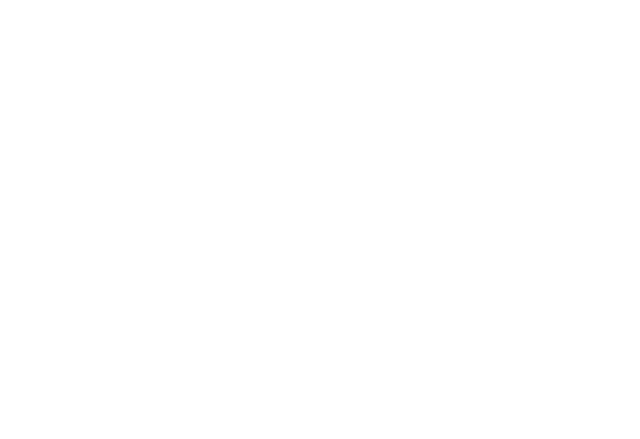
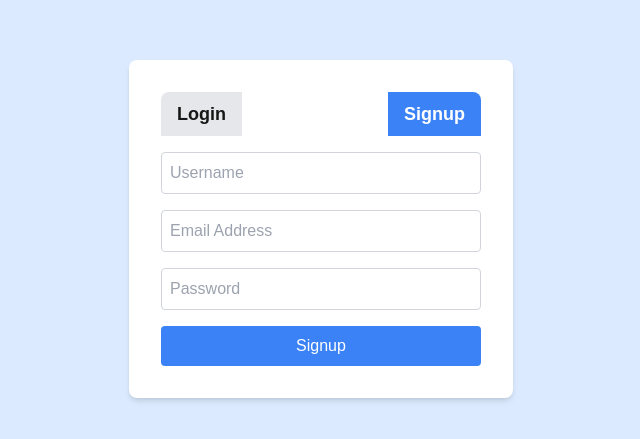
Before and after one commit to MinenMaster/snp-manager-frontend, a Next.js app: page / in a window 1280 px wide. Before the commit this address had no page. Shown: the part 171-610 px from the top of the page, without its empty margins (319-959 px from the left). Built offline with nearby package versions, Linux system fonts and the light colour scheme.

Commit message:
register and login (blocked by cors)

```diff
--- a/app/authContext.tsx
+++ b/app/authContext.tsx
@@ -1,36 +1,40 @@
-import { createContext, useContext, useState, useEffect } from "react";
-import { useRouter } from "next/router";
+"use client"; // Markiert die Datei als Client-Komponente
+
+import {
+  createContext,
+  useContext,
+  useState,
+  useEffect,
+  ReactNode,
+} from "react";
+import { useRouter } from "next/navigation"; // Aktueller Import für Navigation
 
 interface AuthContextType {
   isAuthenticated: boolean;
-    login: (token: string) => void;
+  login: () => void;
   logout: () => void;
 }
 
 const AuthContext = createContext<AuthContextType | undefined>(undefined);
 
-export const AuthProvider = ({ children }: { children: React.ReactNode }) => {
+export const AuthProvider = ({ children }: { children: ReactNode }) => {
   const [isAuthenticated, setIsAuthenticated] = useState(false);
   const router = useRouter();
 
-    useEffect(() => {
-        const token = localStorage.getItem("jwtToken");
-        if (token) {
+  const login = () => {
     setIsAuthenticated(true);
-        }
-    }, []);
-
-    const login = (token: string) => {
-        localStorage.setItem("jwtToken", token);
-        setIsAuthenticated(true);
-        router.push("/");
   };
 
   const logout = () => {
-        localStorage.removeItem("jwtToken");
     setIsAuthenticated(false);
     router.push("/login");
   };
+
+  useEffect(() => {
+    // Beispielhafter Authentifizierungszustand
+    const user = localStorage.getItem("user");
+    setIsAuthenticated(!!user);
+  }, []);
 
   return (
     <AuthContext.Provider value={{ isAuthenticated, login, logout }}>
--- a/app/page.tsx
+++ b/app/page.tsx
@@ -1,117 +1,172 @@
-import { useEffect } from "react";
-import { useRouter } from "next/router";
-import Image from "next/image";
-import { useAuth } from "./authContext";
+"use client";
 
-export default function Home() {
-    const { isAuthenticated } = useAuth();
+import { useState } from "react";
+import { useRouter } from "next/navigation"; // Verwenden von `next/navigation` für die Navigation
+
+export default function LandingPage() {
   const router = useRouter();
+  const [activeTab, setActiveTab] = useState("register");
+  const [formData, setFormData] = useState({
+    username: "",
+    email: "",
+    password: "",
+  });
+  const [errorMessage, setErrorMessage] = useState<string | null>(null);
+  const [successMessage, setSuccessMessage] = useState<string | null>(null);
 
-    useEffect(() => {
-        if (!isAuthenticated) {
-            router.push("/login");
+  const handleChange = (e: React.ChangeEvent<HTMLInputElement>) => {
+    const { name, value } = e.target;
+    setFormData({
+      ...formData,
+      [name]: value,
+    });
+  };
+
+  const handleSubmit = async (e: React.FormEvent) => {
+    e.preventDefault();
+
+    const apiUrl = process.env.NEXT_PUBLIC_API_URL; // API URL aus Umgebungsvariable
+    const endpoint =
+      activeTab === "login" ? `${apiUrl}/login` : `${apiUrl}/register`;
+
+    const data = {
+      ...formData,
+      identifier:
+        activeTab === "login" ? formData.username || formData.email : undefined,
+    };
+
+    setErrorMessage(null); // Zurücksetzen der Fehlernachricht
+    setSuccessMessage(null); // Zurücksetzen der Erfolgsnachricht
+
+    try {
+      const response = await fetch(endpoint, {
+        method: "POST",
+        headers: {
+          "Content-Type": "application/json",
+        },
+        body: JSON.stringify(data),
+      });
+
+      if (response.ok) {
+        const result = await response.json();
+        setSuccessMessage("Erfolgreich angemeldet! Weiterleitung...");
+        // Wenn Login erfolgreich ist, weiterleiten zur Home-Seite
+        if (activeTab === "login") {
+          router.push("/home"); // Weiterleitung zur Home-Seite nach Login
         }
-    }, [isAuthenticated, router]);
-
-    if (!isAuthenticated) {
-        return null; // or a loading spinner
+      } else {
+        const error = await response.json();
+        setErrorMessage(error.message || "Ein Fehler ist aufgetreten");
       }
+    } catch (err) {
+      console.error("Error submitting form:", err);
+      setErrorMessage(
+        "Ein Fehler ist aufgetreten. Bitte versuche es später erneut."
+      );
+    }
+  };
 
   return (
-        <div className="grid grid-rows-[20px_1fr_20px] items-center justify-items-center min-h-screen p-8 pb-20 gap-16 sm:p-20 font-[family-name:var(--font-geist-sans)]">
-            <main className="flex flex-col gap-8 row-start-2 items-center sm:items-start">
-                <Image
-                    className="dark:invert"
-                    src="/next.svg"
-                    alt="Next.js logo"
-                    width={180}
-                    height={38}
-                    priority
+    <div className="flex justify-center items-center min-h-screen bg-blue-100">
+      <div className="bg-white p-8 rounded-lg shadow-md w-96">
+        {/* Tab Switcher */}
+        <div className="flex justify-between mb-4">
+          <button
+            onClick={() => setActiveTab("login")}
+            className={`text-lg font-semibold py-2 px-4 rounded-tl-lg ${
+              activeTab === "login" ? "bg-blue-500 text-white" : "bg-gray-200"
+            }`}
+          >
+            Login
+          </button>
+          <button
+            onClick={() => setActiveTab("register")}
+            className={`text-lg font-semibold py-2 px-4 rounded-tr-lg ${
+              activeTab === "register"
+                ? "bg-blue-500 text-white"
+                : "bg-gray-200"
+            }`}
+          >
+            Signup
+          </button>
+        </div>
+
+        {/* Error and Success Messages */}
+        {errorMessage && (
+          <div className="mb-4 text-red-500">
+            <p>{errorMessage}</p>
+          </div>
+        )}
+        {successMessage && (
+          <div className="mb-4 text-green-500">
+            <p>{successMessage}</p>
+          </div>
+        )}
+
+        {/* Login Form */}
+        {activeTab === "login" && (
+          <form onSubmit={handleSubmit} className="space-y-4">
+            <input
+              type="text"
+              name="username"
+              value={formData.username}
+              onChange={handleChange}
+              placeholder="Username or Email"
+              className="w-full p-2 border border-gray-300 rounded"
             />
-                <ol className="list-inside list-decimal text-sm text-center sm:text-left font-[family-name:var(--font-geist-mono)]">
-                    <li className="mb-2">
-                        Get started by editing{" "}
-                        <code className="bg-black/[.05] dark:bg-white/[.06] px-1 py-0.5 rounded font-semibold">
-                            app/page.tsx
-                        </code>
-                        .
-                    </li>
-                    <li>Save and see your changes instantly.</li>
-                </ol>
+            <input
+              type="password"
+              name="password"
+              value={formData.password}
+              onChange={handleChange}
+              placeholder="Password"
+              className="w-full p-2 border border-gray-300 rounded"
+            />
+            <button
+              type="submit"
+              className="w-full p-2 bg-blue-500 text-white rounded"
+            >
+              Login
+            </button>
+          </form>
+        )}
 
-                <div className="flex gap-4 items-center flex-col sm:flex-row">
-                    <a
-                        className="rounded-full border border-solid border-transparent transition-colors flex items-center justify-center bg-foreground text-background gap-2 hover:bg-[#383838] dark:hover:bg-[#ccc] text-sm sm:text-base h-10 sm:h-12 px-4 sm:px-5"
-                        href="https://vercel.com/new?utm_source=create-next-app&utm_medium=appdir-template-tw&utm_campaign=create-next-app"
-                        target="_blank"
-                        rel="noopener noreferrer"
+        {/* Register Form */}
+        {activeTab === "register" && (
+          <form onSubmit={handleSubmit} className="space-y-4">
+            <input
+              type="text"
+              name="username"
+              value={formData.username}
+              onChange={handleChange}
+              placeholder="Username"
+              className="w-full p-2 border border-gray-300 rounded"
+            />
+            <input
+              type="email"
+              name="email"
+              value={formData.email}
+              onChange={handleChange}
+              placeholder="Email Address"
+              className="w-full p-2 border border-gray-300 rounded"
+            />
+            <input
+              type="password"
+              name="password"
+              value={formData.password}
+              onChange={handleChange}
+              placeholder="Password"
+              className="w-full p-2 border border-gray-300 rounded"
+            />
+            <button
+              type="submit"
+              className="w-full p-2 bg-blue-500 text-white rounded"
             >
-                        <Image
-                            className="dark:invert"
-                            src="/vercel.svg"
-                            alt="Vercel logomark"
-                            width={20}
-                            height={20}
-                        />
-                        Deploy now
-                    </a>
-                    <a
-                        className="rounded-full border border-solid border-black/[.08] dark:border-white/[.145] transition-colors flex items-center justify-center hover:bg-[#f2f2f2] dark:hover:bg-[#1a1a1a] hover:border-transparent text-sm sm:text-base h-10 sm:h-12 px-4 sm:px-5 sm:min-w-44"
-                        href="https://nextjs.org/docs?utm_source=create-next-app&utm_medium=appdir-template-tw&utm_campaign=create-next-app"
-                        target="_blank"
-                        rel="noopener noreferrer"
-                    >
-                        Read our docs
-                    </a>
+              Signup
+            </button>
+          </form>
+        )}
       </div>
-            </main>
-            <footer className="row-start-3 flex gap-6 flex-wrap items-center justify-center">
-                <a
-                    className="flex items-center gap-2 hover:underline hover:underline-offset-4"
-                    href="https://nextjs.org/learn?utm_source=create-next-app&utm_medium=appdir-template-tw&utm_campaign=create-next-app"
-                    target="_blank"
-                    rel="noopener noreferrer"
-                >
-                    <Image
-                        aria-hidden
-                        src="/file.svg"
-                        alt="File icon"
-                        width={16}
-                        height={16}
-                    />
-                    Learn
-                </a>
-                <a
-                    className="flex items-center gap-2 hover:underline hover:underline-offset-4"
-                    href="https://vercel.com/templates?framework=next.js&utm_source=create-next-app&utm_medium=appdir-template-tw&utm_campaign=create-next-app"
-                    target="_blank"
-                    rel="noopener noreferrer"
-                >
-                    <Image
-                        aria-hidden
-                        src="/window.svg"
-                        alt="Window icon"
-                        width={16}
-                        height={16}
-                    />
-                    Examples
-                </a>
-                <a
-                    className="flex items-center gap-2 hover:underline hover:underline-offset-4"
-                    href="https://nextjs.org?utm_source=create-next-app&utm_medium=appdir-template-tw&utm_campaign=create-next-app"
-                    target="_blank"
-                    rel="noopener noreferrer"
-                >
-                    <Image
-                        aria-hidden
-                        src="/globe.svg"
-                        alt="Globe icon"
-                        width={16}
-                        height={16}
-                    />
-                    Go to nextjs.org →
-                </a>
-            </footer>
     </div>
   );
 }
```
Lines whose indentation alone changed are shown as unchanged.
